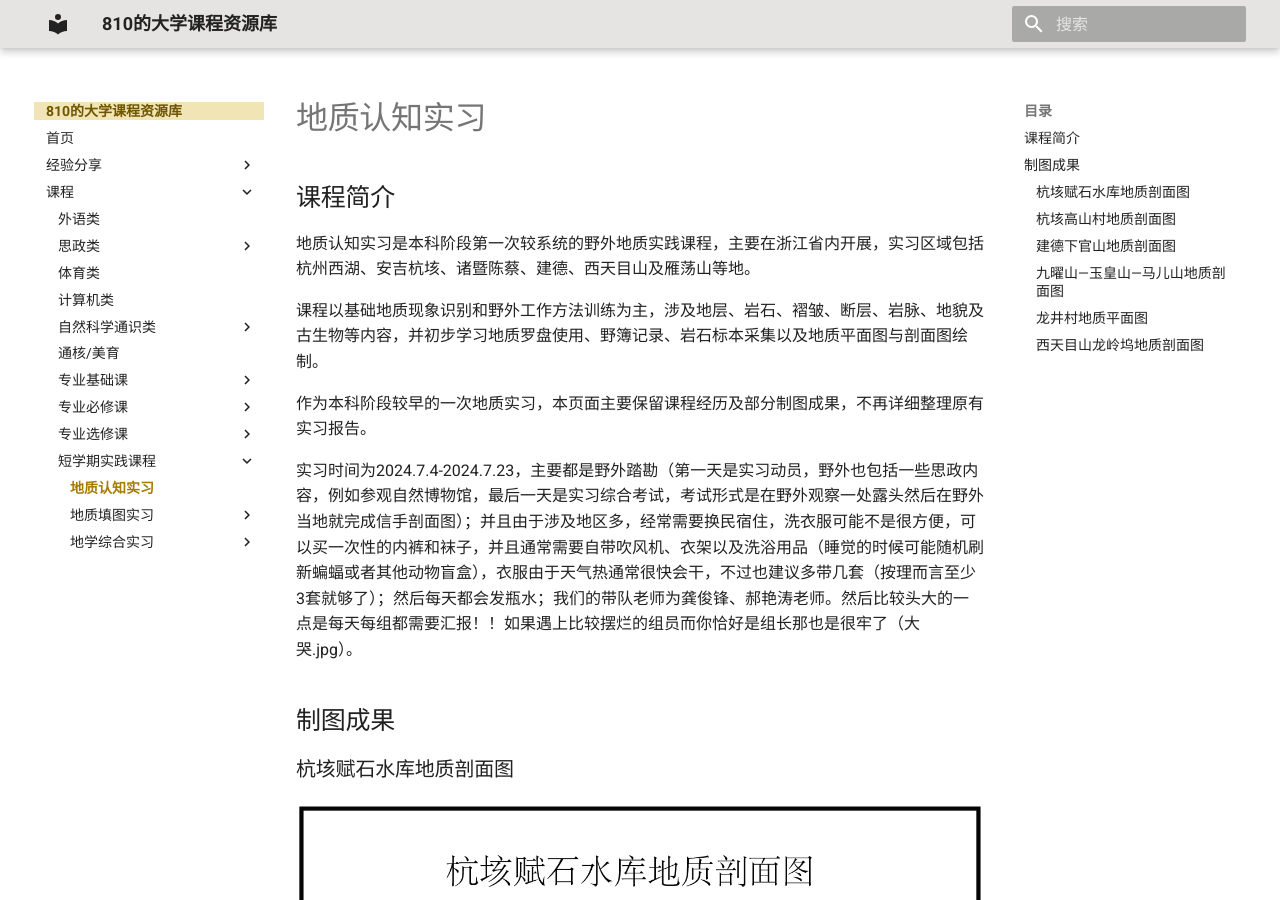
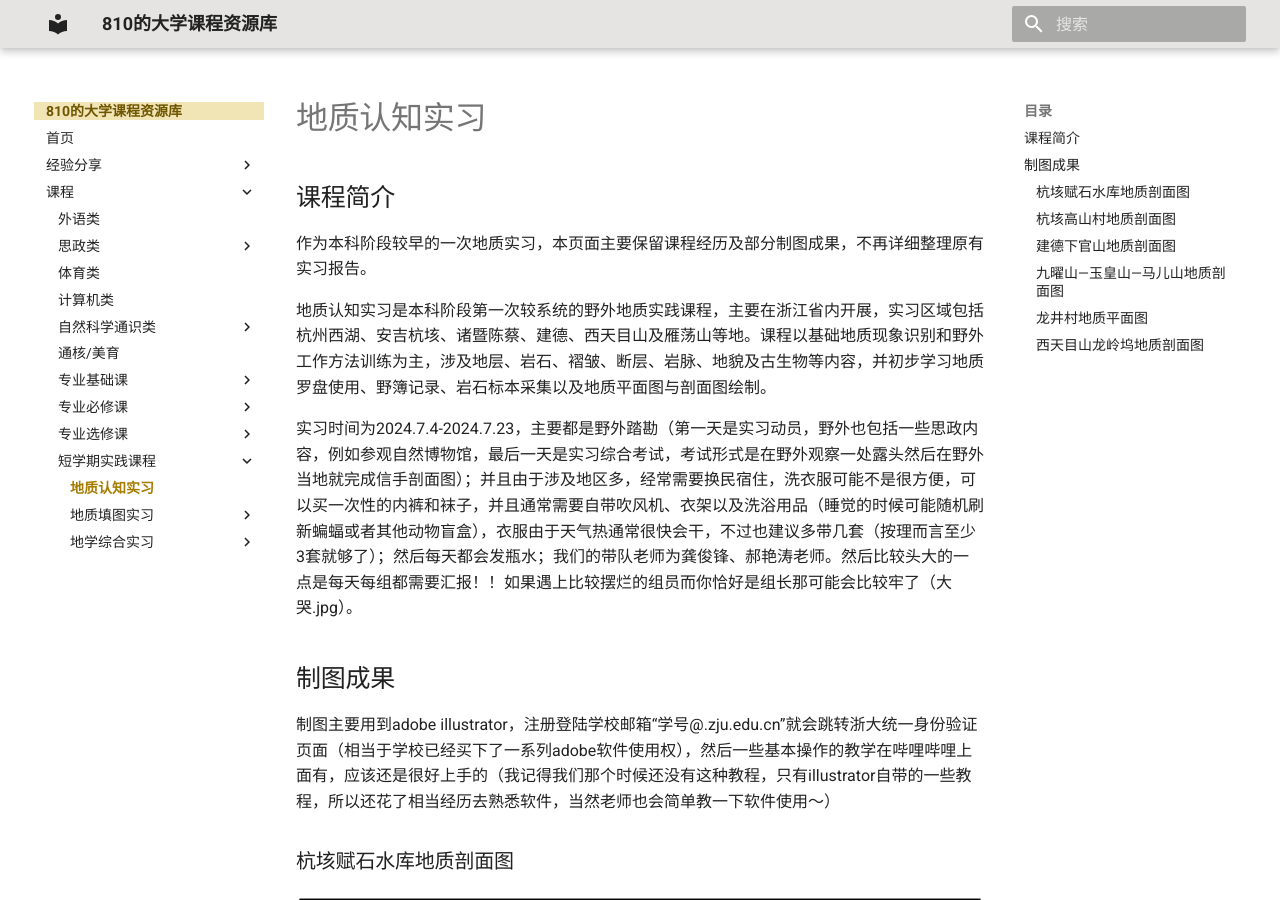
Before and after one commit to persleyadela/university-notes-site, an MkDocs documentation site: the page built from docs/courses/short-term-practice/geology-intro-fieldwork/index.md, in a window 1280 px wide and 900 px high. Built offline with MkDocs 1.6.1 and Material for MkDocs 9.7.7, drawn with Linux system fonts in a browser that asks for light colours.

Commit message:
tupianjiazai

```diff
--- a/docs/courses/short-term-practice/geology-intro-fieldwork/index.md
+++ b/docs/courses/short-term-practice/geology-intro-fieldwork/index.md
@@ -2,16 +2,16 @@
 
 ## 课程简介
 
-地质认知实习是本科阶段第一次较系统的野外地质实践课程，主要在浙江省内开展，实习区域包括杭州西湖、安吉杭垓、诸暨陈蔡、建德、西天目山及雁荡山等地。
-
-课程以基础地质现象识别和野外工作方法训练为主，涉及地层、岩石、褶皱、断层、岩脉、地貌及古生物等内容，并初步学习地质罗盘使用、野簿记录、岩石标本采集以及地质平面图与剖面图绘制。
-
 作为本科阶段较早的一次地质实习，本页面主要保留课程经历及部分制图成果，不再详细整理原有实习报告。
 
-实习时间为2024.7.4-2024.7.23，主要都是野外踏勘（第一天是实习动员，野外也包括一些思政内容，例如参观自然博物馆，最后一天是实习综合考试，考试形式是在野外观察一处露头然后在野外当地就完成信手剖面图）；并且由于涉及地区多，经常需要换民宿住，洗衣服可能不是很方便，可以买一次性的内裤和袜子，并且通常需要自带吹风机、衣架以及洗浴用品（睡觉的时候可能随机刷新蝙蝠或者其他动物盲盒），衣服由于天气热通常很快会干，不过也建议多带几套（按理而言至少3套就够了）；然后每天都会发瓶水；我们的带队老师为龚俊锋、郝艳涛老师。然后比较头大的一点是每天每组都需要汇报！！如果遇上比较摆烂的组员而你恰好是组长那也是很牢了（大哭.jpg）。
+地质认知实习是本科阶段第一次较系统的野外地质实践课程，主要在浙江省内开展，实习区域包括杭州西湖、安吉杭垓、诸暨陈蔡、建德、西天目山及雁荡山等地。课程以基础地质现象识别和野外工作方法训练为主，涉及地层、岩石、褶皱、断层、岩脉、地貌及古生物等内容，并初步学习地质罗盘使用、野簿记录、岩石标本采集以及地质平面图与剖面图绘制。
+
+实习时间为2024.7.4-2024.7.23，主要都是野外踏勘（第一天是实习动员，野外也包括一些思政内容，例如参观自然博物馆，最后一天是实习综合考试，考试形式是在野外观察一处露头然后在野外当地就完成信手剖面图）；并且由于涉及地区多，经常需要换民宿住，洗衣服可能不是很方便，可以买一次性的内裤和袜子，并且通常需要自带吹风机、衣架以及洗浴用品（睡觉的时候可能随机刷新蝙蝠或者其他动物盲盒），衣服由于天气热通常很快会干，不过也建议多带几套（按理而言至少3套就够了）；然后每天都会发瓶水；我们的带队老师为龚俊锋、郝艳涛老师。然后比较头大的一点是每天每组都需要汇报！！如果遇上比较摆烂的组员而你恰好是组长那可能会比较牢了（大哭.jpg）。
 
 
 ## 制图成果
+
+制图主要用到adobe illustrator，注册登陆学校邮箱“学号@.zju.edu.cn”就会跳转浙大统一身份验证页面（相当于学校已经买下了一系列adobe软件使用权），然后一些基本操作的教学在哔哩哔哩上面有，应该还是很好上手的（我记得我们那个时候还没有这种教程，只有illustrator自带的一些教程，所以还花了相当经历去熟悉软件，当然老师也会简单教一下软件使用～）
 
 ### 杭垓赋石水库地质剖面图
 
```
Also changed, not shown: docs/courses/short-term-practice/earth-science-fieldwork/fieldwork/altyn-tagh.md (+2 -2 lines), docs/courses/short-term-practice/earth-science-fieldwork/fieldwork/hongliuxia.md (+4 -4 lines), docs/courses/short-term-practice/earth-science-fieldwork/fieldwork/qilian-thrust-uplift.md (+4 -4 lines), docs/courses/short-term-practice/earth-science-fieldwork/references/index.md (+0 -1 lines).
